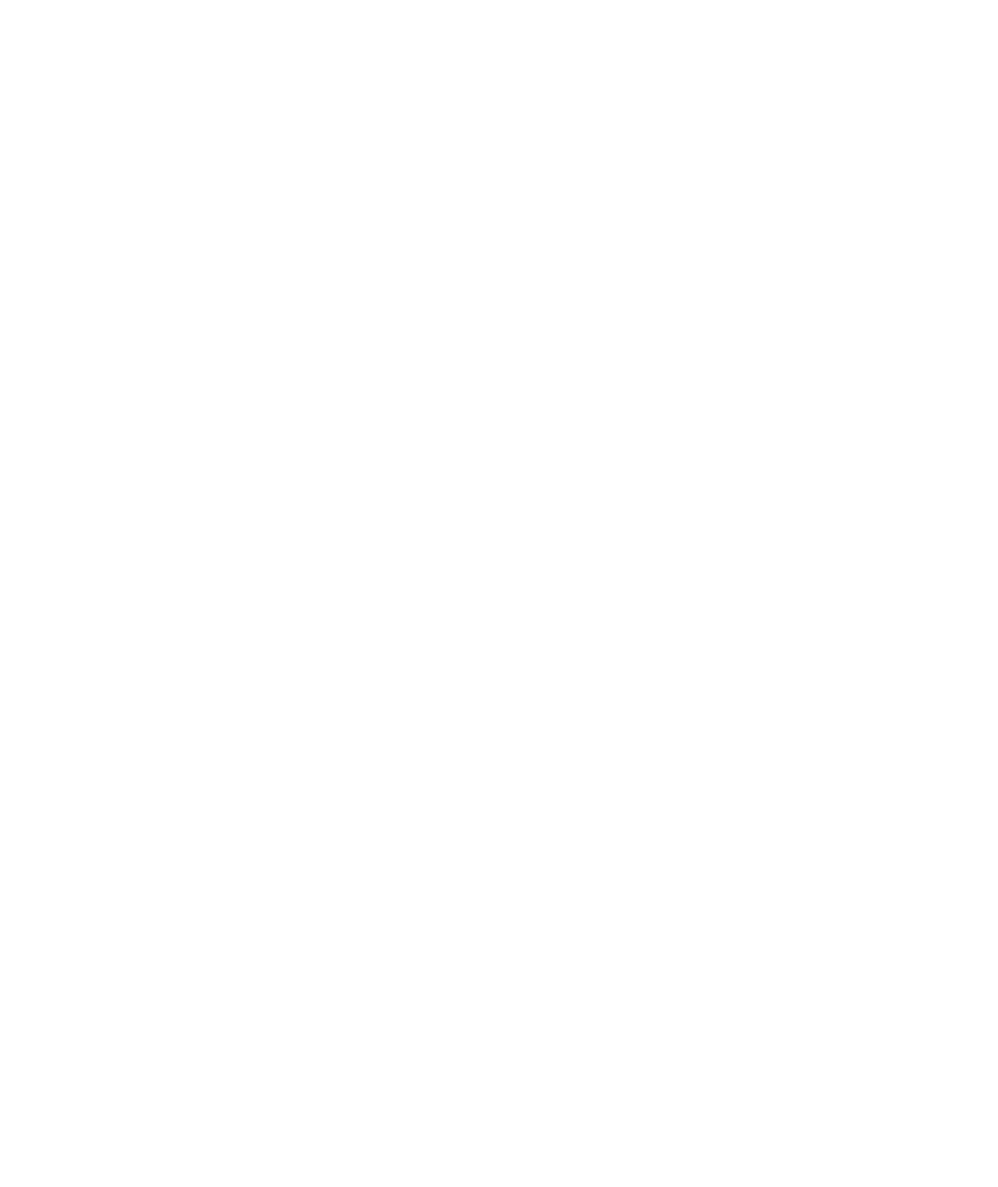
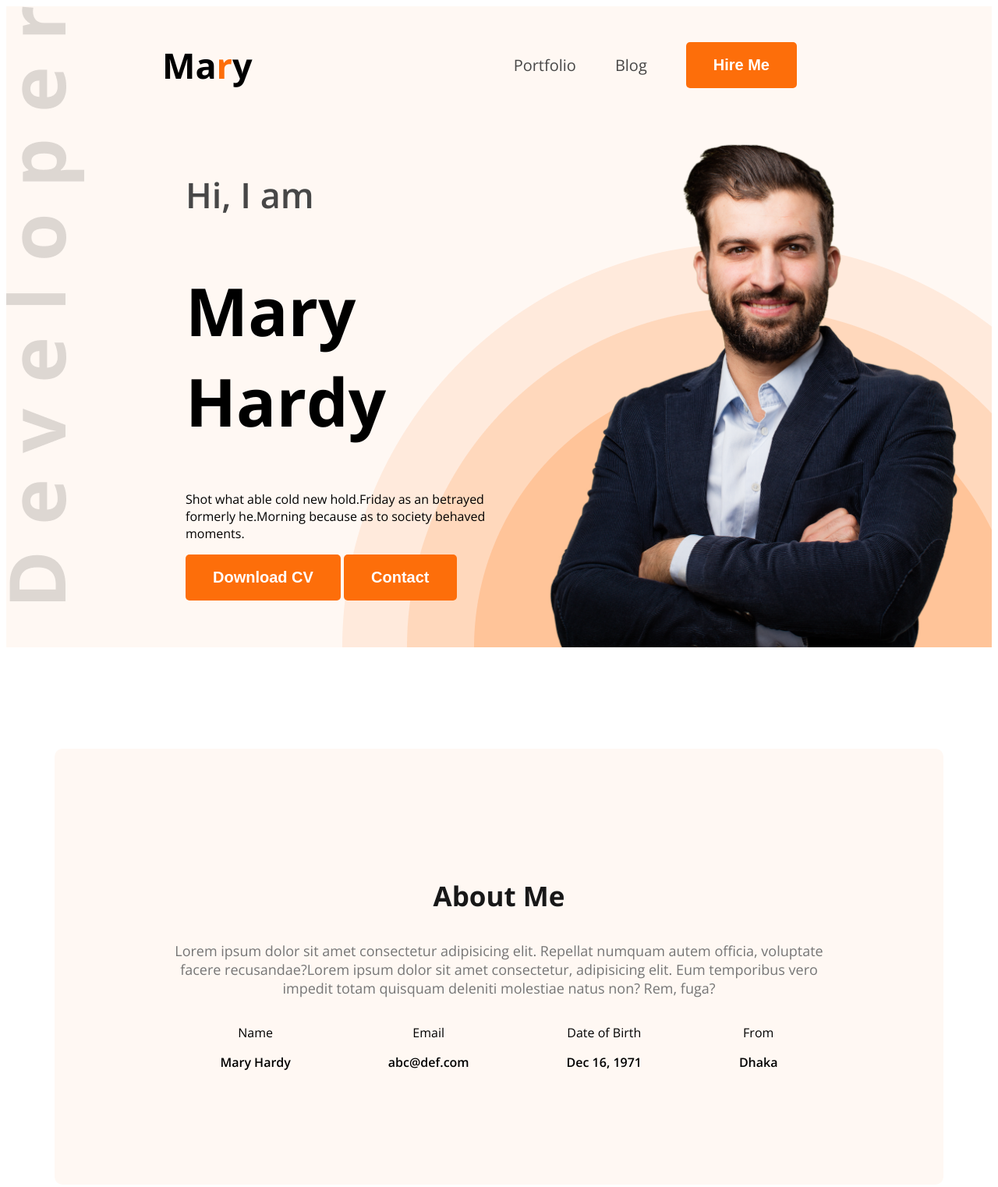
Before and after one commit to jakirhosen862/web-dev-portfolio, a plain HTML site: page index.html in a window 1280 px wide. Shown: the whole page at 78% size. Before the commit the page ends 800 px from the top, so only its background shows below. Drawn offline with nearby package versions, Linux system fonts and the light colour scheme.

Commit message:
index.html file

```diff
--- a/index.html
+++ b/index.html
@@ -4,8 +4,56 @@
     <meta charset="UTF-8">
     <meta name="viewport" content="width=device-width, initial-scale=1.0">
     <title>Web Developer Portfolio</title>
+    <link rel="preconnect" href="https://fonts.googleapis.com">
+<link rel="preconnect" href="https://fonts.gstatic.com" crossorigin>
+<link href="https://fonts.googleapis.com/css2?family=Open+Sans:ital,wght@0,300..800;1,300..800&display=swap" rel="stylesheet">
+    <link rel="stylesheet" href="styles/portfolio.css">
 </head>
-<body>
-
+<body class="open-sans-normal">
+    <header class="header secondary-bg">
+        <nav>
+            <h3 class="nav-title">Ma<span class="text-primary">r</span>y</h3>
+            <ul>
+                <li><a class="dark-2" href="">Portfolio</a></li>
+                <li><a class="dark-2" href="">Blog</a></li>
+                <li><a href=""><button class="btn-primary">Hire Me</button></a></li>
+            </ul>
+        </nav>
+        <div class="banner">
+            <div class="banner-content">
+              <h4 class="banner-greetings dark-2">Hi, I am</h4>
+              <h1 class="banner-title">Mary Hardy</h1>
+              <p class="banner-description">Shot what able cold new hold.Friday as an betrayed formerly he.Morning because as to society behaved moments.</p>
+              <button class="btn-primary">Download CV</button>
+              <button class="btn-primary">Contact</button>
+            </div>
+            <img class="banner-proficle-pic" src="images/hardy.png" alt="">
+        </div>
+    </header>
+    <main>
+        <section class="about secondary-bg">
+            <h3 class="section-title">About Me</h3>
+            <p class="section-description">Lorem ipsum dolor sit amet consectetur adipisicing elit. Repellat numquam autem officia, voluptate facere recusandae?Lorem ipsum dolor sit amet consectetur, adipisicing elit. Eum temporibus vero impedit totam quisquam deleniti molestiae natus non? Rem, fuga?</p>
+            <div class="about-items">
+               <!--.about-item*4>p.item-title+p.item-description--> <div class="about-item">
+                <p class="item-title">Name</p>
+                <p class="item-description">Mary Hardy</p>
+               </div>
+               <div class="about-item">
+                <p class="item-title">Email</p>
+                <p class="item-description">abc@def.com</p>
+               </div>
+               <div class="about-item">
+                <p class="item-title">Date of Birth</p>
+                <p class="item-description">Dec 16, 1971</p>
+               </div>
+               <div class="about-item">
+                <p class="item-title">From</p>
+                <p class="item-description">Dhaka</p>
+               </div>
+            </div>
+        </section>
+    </main>
+    <footer></footer>
 </body>
 </html>
--- /dev/null
+++ b/styles/portfolio.css
@@ -0,0 +1,124 @@
+
+
+.open-sans-normal {
+  font-family: "Open Sans", sans-serif;
+  font-optical-sizing: auto;
+  font-style: normal;
+  font-variation-settings:
+    "wdth" 100;
+}
+
+/* shared style */
+.secondary-bg{
+    background-color: #FFF8F3;
+}
+.text-primary{
+    color: #FD6E0A;
+}
+.dark-2{
+    color: #474747;
+}
+
+.btn-primary{
+    background-color: #FD6E0A;
+    font-weight: bold;
+    font-size: 20px;
+    color: white;
+    padding: 18px 35px;
+    border-radius: 5px;
+    border: none;
+}
+
+.section-title{
+    font-size: 35px;
+    font-weight: bold;
+    color: #181818;
+}
+
+.section-description{
+    font-size: 18px;
+    color: #757575;
+}
+
+
+/* header */
+.header{
+    background-image: url('../images/developer.png'), url('../images/header_bg.png');
+    background-repeat: no-repeat;
+    background-position: top left, bottom right;
+}
+
+/* Nav styles */
+nav{
+    display: flex;
+    align-items: center;
+    justify-content: space-between;
+    margin: 0px 200px;
+}
+
+.nav-title{
+    font-weight: 800px;
+    font-size: 45px;
+}
+
+nav ul{
+    display: flex;
+    align-items: center;
+}
+
+nav ul li {
+    list-style: none;
+    margin-right: 50px;
+}
+
+nav li a {
+    text-decoration: none;
+    font-size: 20px;
+}
+
+/* banner styles */
+.banner{
+    display: flex;
+    justify-content: space-between;
+    margin: 0 35px 0 230px;
+}
+
+.banner-content{
+    max-width: 580px;
+}
+.banner-greetings{
+    font-size: 45px;
+    font-weight: 600;
+}
+
+.banner-title{
+    font-weight: bold;
+    font-size: 85px;
+}
+
+.banner-proficle-pic{
+    width: 580px;
+}
+
+/* main styles */
+main{
+    max-width: 1140px;
+    margin: 0 auto;
+}
+
+/* about styles */
+.about{
+    border-radius: 10px;
+    padding: 130px 150px;
+    text-align: center;
+    margin-top: 130px;
+}
+
+.about-items{
+    display: flex;
+    justify-content: space-around;
+}
+
+.item-description{
+    font-weight: 600;
+}
```
